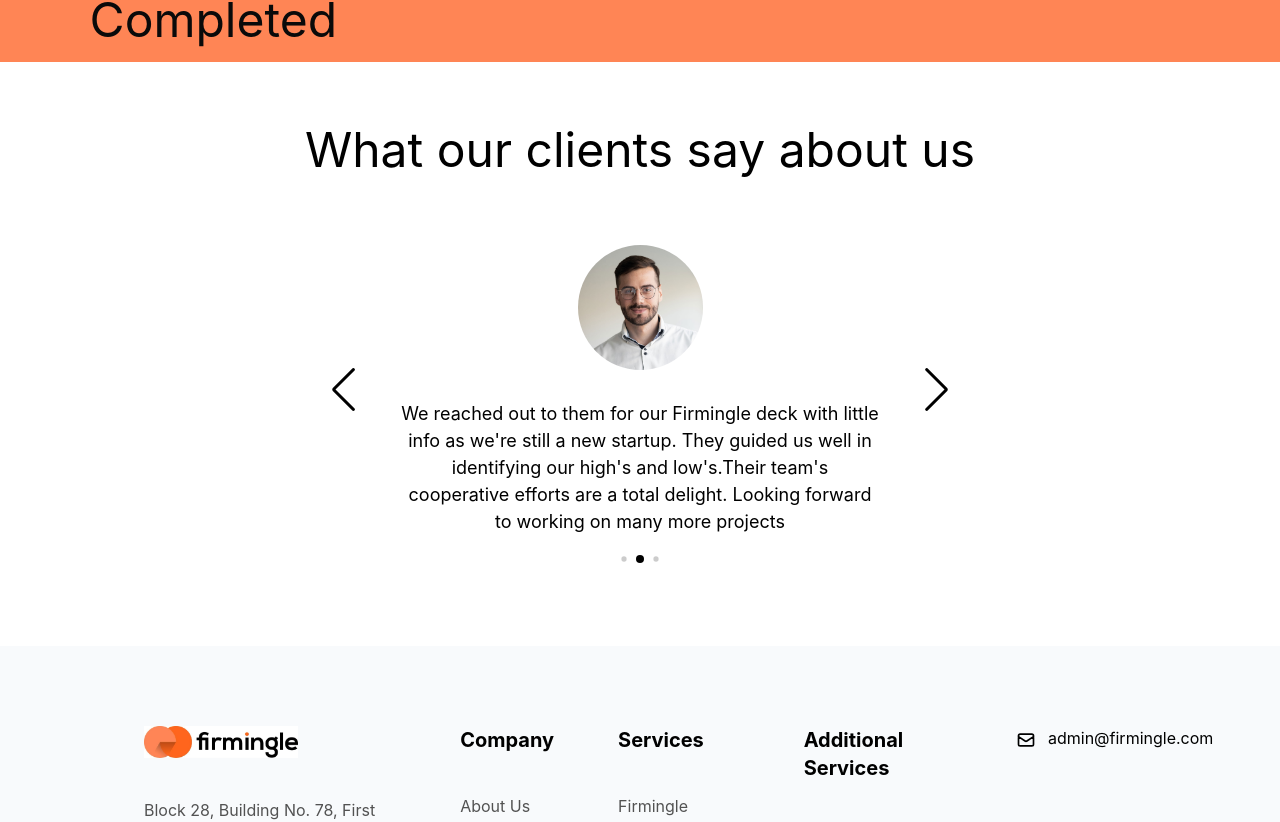
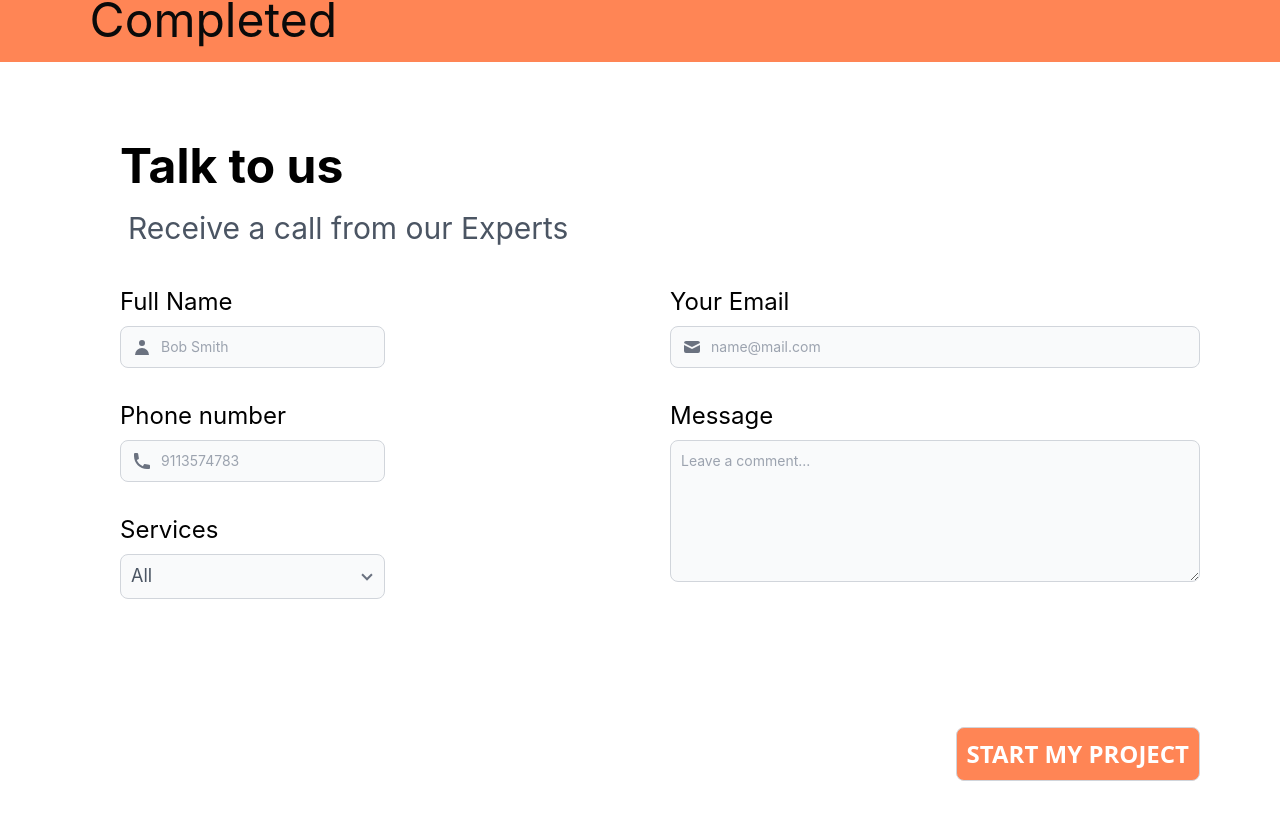
Before and after one commit to Arjunadappa/firmingle, a React (Create React App) app: page / in a window 1280 px wide. Shown: the part 1809-2631 px from the top of the page. Built offline with nearby package versions, Linux system fonts and the light colour scheme.

Commit message:
form added

```diff
--- a/src/App.js
+++ b/src/App.js
@@ -5,6 +5,7 @@ import Carousel from './components/clientCarousel';
 import Footer from './components/footer';
 import Info from './components/info';
 import Testimonials from './components/testimonials';
+import FormPage from './components/formPage';
 function App() {
 
 
@@ -14,6 +15,7 @@ function App() {
 			<Carousel></Carousel>
 			<Features></Features>
 			<Info></Info>
+			<FormPage></FormPage>
 			<Testimonials></Testimonials>
 			<Footer></Footer>
 		</div>
--- /dev/null
+++ b/src/components/formPage.jsx
@@ -0,0 +1,76 @@
+
+
+export default function formPage(){
+return (
+    <form className="mt-10">
+        <div className="mt-20 px-20">
+
+        <label className="font-bold text-5xl px-10">Talk to us</label>
+        <h2 className="text-3xl mt-5 px-12 text-gray-600 antialiased">Receive a call from our Experts</h2>
+        <div className="grid grid-cols-2 ml-10 mt-10 text-2xl gap-5 gap-y-8">
+
+              <div>
+            <label for="email-adress-icon">Full Name</label>
+                <div className="relative mt-2">
+                <div className="flex absolute inset-y-0 left-0 items-center pl-3 pointer-events-none">
+                <svg xmlns="http://www.w3.org/2000/svg" className=" text-gray-500 h-5 w-5" viewBox="0 0 20 20" fill="currentColor">
+                <path fill-rule="evenodd" d="M10 9a3 3 0 100-6 3 3 0 000 6zm-7 9a7 7 0 1114 0H3z" clip-rule="evenodd" />
+                </svg>
+                </div>
+                <input type="text" id="name icon" className="bg-gray-50 border border-gray-300 text-gray-900 text-sm rounded-lg focus:ring-blue-500 focus:border-blue-500 block w-1/2 pl-10 p-2.5" placeholder="Bob Smith"/>
+                </div>
+            </div>
+
+            <div>
+            <label for="email-adress-icon">Your Email</label>
+                <div className="relative mt-2">
+                <div className="flex absolute inset-y-0 left-0 items-center pl-3 pointer-events-none">
+                    <svg className="w-5 h-5 text-gray-500 dark:text-gray-400" fill="currentColor" viewBox="0 0 20 20" xmlns="http://www.w3.org/2000/svg"><path d="M2.003 5.884L10 9.882l7.997-3.998A2 2 0 0016 4H4a2 2 0 00-1.997 1.884z"></path><path d="M18 8.118l-8 4-8-4V14a2 2 0 002 2h12a2 2 0 002-2V8.118z"></path></svg>
+                </div>
+                <input type="text" id="email-adress-icon" className="bg-gray-50 border border-gray-300 text-gray-900 text-sm rounded-lg focus:ring-blue-500 focus:border-blue-500 block w-full pl-10 p-2.5" placeholder="name@mail.com"/>
+                </div>
+            </div>
+
+            <div>
+            <label>Phone number</label>
+            <div className="relative mt-2">
+                <div className="flex absolute inset-y-0 left-0 items-center pl-3 pointer-events-none">
+                <svg xmlns="http://www.w3.org/2000/svg" className="h-5 w-5 text-gray-500" viewBox="0 0 20 20" fill="currentColor">
+                <path d="M2 3a1 1 0 011-1h2.153a1 1 0 01.986.836l.74 4.435a1 1 0 01-.54 1.06l-1.548.773a11.037 11.037 0 006.105 6.105l.774-1.548a1 1 0 011.059-.54l4.435.74a1 1 0 01.836.986V17a1 1 0 01-1 1h-2C7.82 18 2 12.18 2 5V3z" />
+                </svg>
+                </div>
+                <input type="text" id="phone-number-icon" className="bg-gray-50 border border-gray-300 text-gray-900 text-sm rounded-lg focus:ring-blue-500 focus:border-blue-500 block w-1/2 pl-10 p-2.5" placeholder="9113574783"/>
+                </div>
+            </div>
+
+            <div className="row-span-6">
+            <label>Message</label>
+            <textarea id="message" rows="6" className="block mt-2 p-2.5 w-full text-sm text-gray-900 bg-gray-50 rounded-lg border border-gray-300 focus:ring-blue-500 focus:border-blue-500 dark:bg-gray-700 dark:border-gray-600 dark:placeholder-gray-400 dark:text-white dark:focus:ring-blue-500 dark:focus:border-blue-500" placeholder="Leave a comment..."></textarea>
+            </div>
+
+            <div>
+            <label>Services</label>
+            <div>
+            <div class="inline-block relative w-1/2 mt-2">
+            <select class="block appearance-none w-full bg-gray-50 border border-gray-300 p-2.5 rounded-lg leading-tight focus:outline-none text-lg text-gray-600">
+                <option>All</option>
+                <option>Option 1</option>
+                <option>Option 2</option>
+                <option>Option 3</option>
+                <option>Option 4</option>
+            </select>
+            <div class="pointer-events-none absolute inset-y-0 right-0 flex items-center px-2 text-gray-700">
+                <svg className="fill-current h-5 w-5 text-gray-500" xmlns="http://www.w3.org/2000/svg" viewBox="0 0 20 20"><path d="M9.293 12.95l.707.707L15.657 8l-1.414-1.414L10 10.828 5.757 6.586 4.343 8z"/></svg>
+            </div>
+            </div>
+            </div>
+            </div>
+
+        </div>
+        </div>
+        <div className="btn-submit flex justify-end pl-20 mr-20 " >
+            <button className=" p-2.5 bg-[#FF8555] hover:bg-[#FFAE8C] border border-gray-300 text-white text-2xl font-semibold rounded-lg font-sans">START MY PROJECT</button>
+        </div>
+    </form>
+)
+};
--- a/src/components/testimonialBox.jsx
+++ b/src/components/testimonialBox.jsx
@@ -6,10 +6,6 @@ export default function testimonialBox(prop){
         <div className="testimonialBox flex"></div>
         <div className="basis-3/4">
             <img src={prop.Display} alt="" className='flex'></img>
-            {/* <p>“We reached out to them for our Firmingle deck with
-               little info as we're still a new startup. They guided us well in identifying our high's and low's.
-                 Their team's cooperative efforts are a total delight. Looking forward to working on many more projects.”
-                 <br></br><br></br> -Kaushik S founding partner</p> */}
                  {prop.data}
             </div>
         </>
```
